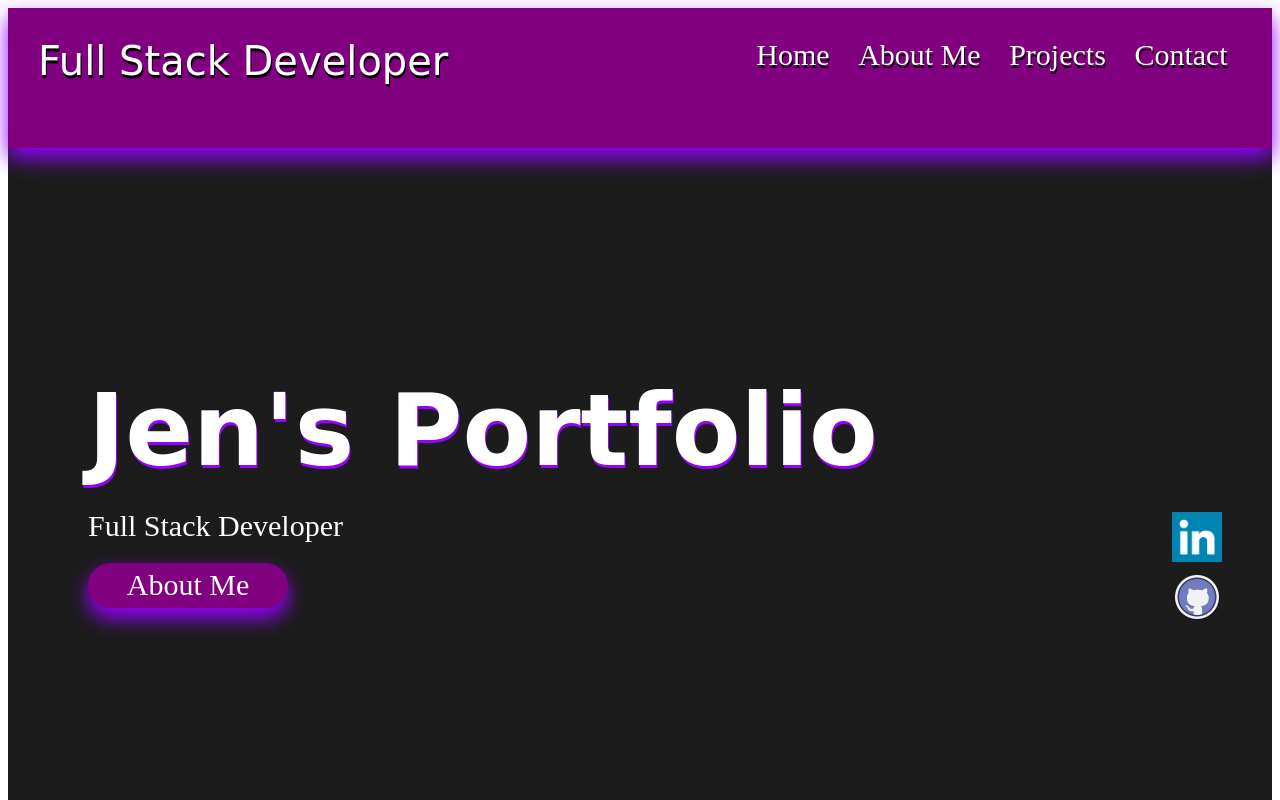
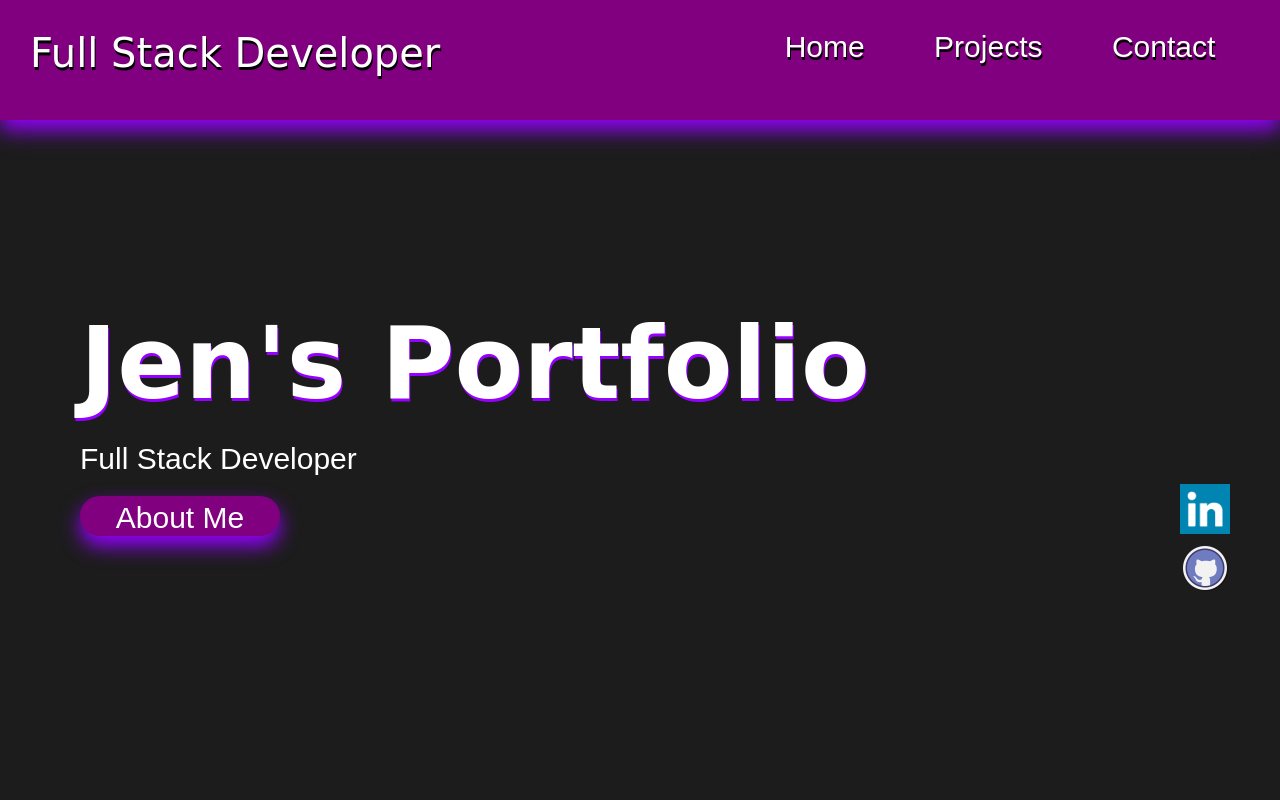
Before and after one commit to jengerred/Portfolio.github.io, a plain HTML site: page index.html in a window 1280 px wide. Shown: the top 800 px of the page. Drawn offline with Linux system fonts and the light colour scheme.

Commit message:
Add files via upload

```diff
--- a/index.html
+++ b/index.html
@@ -14,7 +14,6 @@
                 <ul id="nav-List">
 
                     <li><a href="https://jengerred.github.io/Portfolio.github.io/">Home</a></li>
-                    <li><a href="#About-Me">About Me</a></li>
                     <li><a href="https://jengerred.github.io/PortfolioProjectsPage.io/">Projects</a></li>
                     <li><a href="https://jengerred.github.io/Portfolio.github.io/Contact.html">Contact</a></li>
                 </ul>
@@ -61,6 +60,7 @@
                     <div class="project-card">
                         <a href="https://jengerred.github.io/FirstWebpage.github.io/" target="_blank">
                         <img class="project-image" src="My First Webpage .png" alt="My First Webpage image"></a>
+                        <br><br><br>
                         <h3>My First Webpage</h3>
                         <p class="subtext">This is my very first webpage ever! This was a really fun project. You can check out what there is to do in my hometown, Grand Rapids!</p>
                         <hr/>
@@ -70,6 +70,7 @@
                     <div class="project-card">
                         <a href="https://jengerred.github.io/PacMan.io/" target="_blank">
                         <img class="project-image" src="PacManGame.png" alt="PacMan Game"></a>
+                        <br><br><br>
                         <h3>PacMan Game</h3>
                         <p class="subtext">This project was fun to test out. I can't wait to create more games, they are so much fun to create and see how my code is working!</p>
                         <hr/>
@@ -79,6 +80,7 @@
                     <div class="project-card">
                         <a href="https://jengerred.github.io/Budget-App.github.io/" target="_blank">
                         <img class="project-image" src="BudgetApp.png" alt="Budget App image"></a>
+                        <br><br><br>
                         <h3>Simple Budget App</h3>
                         <p class="subtext">No tutorials needed for this project! This was a great project for working with input, output and getting the sum result. This is very easy to use.</p>
                         <hr/>
@@ -87,7 +89,8 @@
 
                     <div class="project-card">
                         <a href="https://jengerred.github.io/MovingBalls.io/" target="_blank">
-                        <img class="project-image" src="MovingObjects.png"My First Webpage image"></a>
+                        <img class="project-image" src="MovingObjects.png" alt="Moving Objects Image"></a>
+                        <br><br><br>
                         <h3>Moving Objects #2</h3>
                         <p class="subtext">This was a great project for working with moving objects. I also worked a lot with setTimeout and placing words at the right time.</p>
                         <hr/>
@@ -97,7 +100,7 @@
                 </div>
         </section>
         <footer id="Contact">
-            <div class="contact-link"><h4><a href="Contact.html">Contact Me</a></h4></div>
+            <div class="contact-link"><h4><a href="https://jengerred.github.io/Portfolio.github.io/Contact.html">Contact Me</a></h4></div>
 
         </footer>
         <script src ="app.js"></script>
--- a/styles.css
+++ b/styles.css
@@ -1,5 +1,12 @@
 body {
     font-family: ariel;
+}
+
+*{
+    margin: 0;
+    padding: 0;
+    box-sizing: border-box;
+    font-family: 'poppins', sans-serif;
 }
 
 section {
@@ -30,6 +37,7 @@ footer {
 }
 
 nav {
+    height: 15vh;
     display: flex;
     justify-content: space-between;
     background-color: purple;
@@ -145,13 +153,13 @@ margin-bottom: 20px;
     text-decoration: none;
 }
 
-.button:active, .button2:active{
+.button:active, .button2:active {
     background-color: indigo;
     color:white;
     text-decoration: none;
 
 }
-.button a, .button2 a{
+.button a, .button2 a {
     color:white;
     text-decoration: none;
 }
@@ -208,7 +216,7 @@ margin-bottom: 20px;
     justify-content: space-around;
 }
 
-@media only screen and (max-width: 1000px) {
+@media only screen and (max-width: 100vw) {
     .project-container {
         display:flex;
         flex-wrap: wrap;
@@ -233,7 +241,7 @@ hr {
 a img:hover {
     transform: scale(1.3);
 }
-.contact-link a{
+.contact-link a {
     color: white;
     text-decoration: none;
     text-shadow: 1px 3px rgb(149, 0, 255);
@@ -260,14 +268,11 @@ a img:hover {
 
     }
 
-
-
-
 .hamburger {
    display: none;
 }
 
-@media only screen and (max-width: 1000px) {
+@media only screen and (max-width: 950px) {
     .hamburger {
         display: block;
         border: 0;
```
